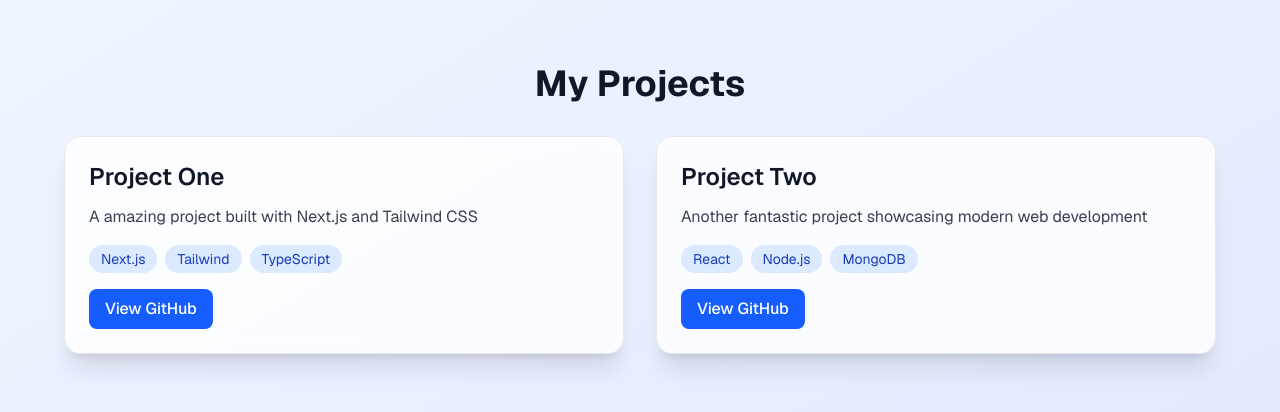
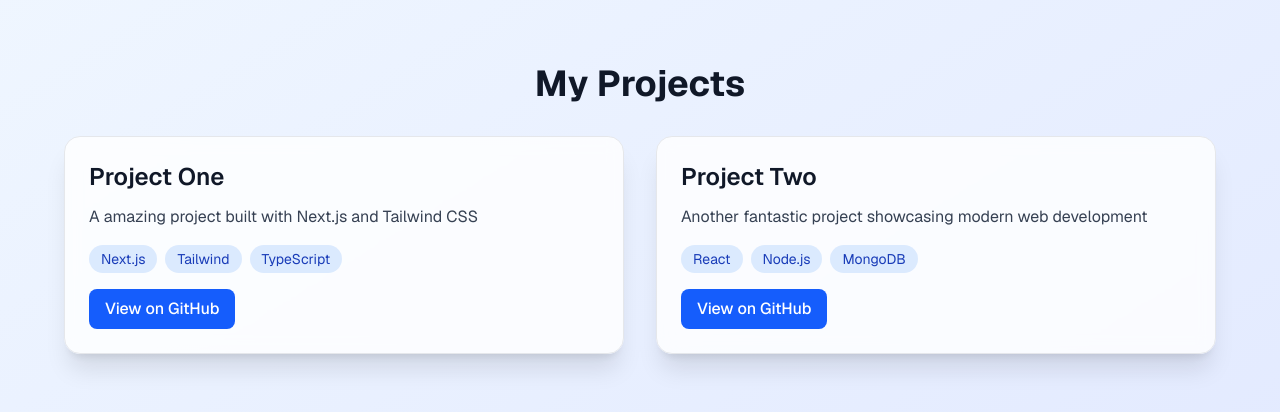
Before and after one commit to pashaslayer/pashaslayer.github.io, a Next.js app: page /projects in a window 1280 px wide. Shown: the top 412 px of the page. Built offline with nearby package versions, Linux system fonts and the light colour scheme.

Commit message:
changes made

```diff
--- a/src/app/projects/page.js
+++ b/src/app/projects/page.js
@@ -36,7 +36,7 @@ export default function Projects() {
                 rel="noopener noreferrer"
                 className="inline-block bg-blue-600 hover:bg-blue-700 text-white font-medium py-2 px-4 rounded-lg transition-colors"
               >
-                View GitHub
+                View on GitHub
               </a>
             </div>
           ))}
```
